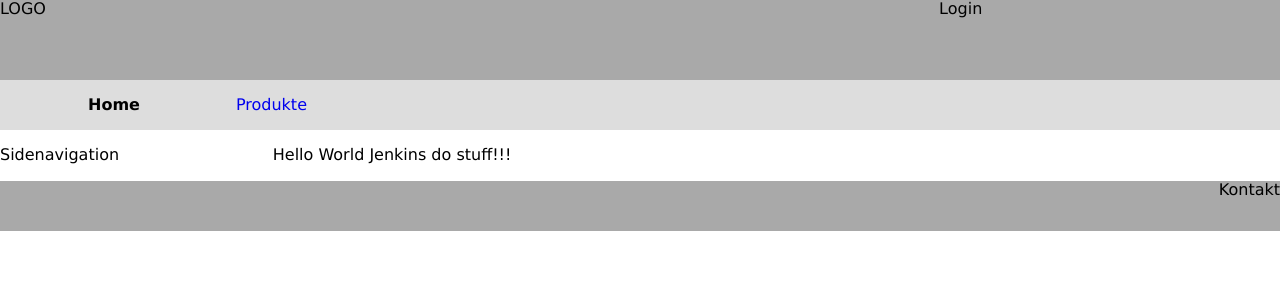
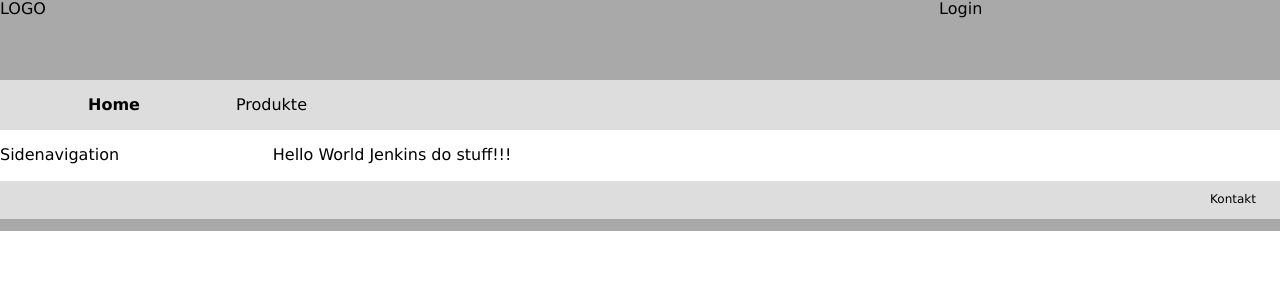
Before and after one commit to biasutti/bfh-web-php-shop, a PHP site: page / in a window 1280 px wide. Shown: the top 300 px of the page. Run offline with PHP 8.4, Linux system fonts and the light colour scheme.

Commit message:
Added footer navigation and contact file

```diff
--- a/css/main.css
+++ b/css/main.css
@@ -8,7 +8,7 @@ body {
     font-family: Verdana, sans-serif;
 }
 
-@media (min-width:1280px) {
+@media (min-width: 1280px) {
     body {
         margin: auto;
         width: 1280px;
@@ -28,15 +28,16 @@ body {
     justify-content: flex-start;
 }
 
-.navigation li  {
+.navigation li {
     font-weight: bold;
     display: block;
     padding: 1em 3em;
 }
 
-.navigation a {
+.navigation a, .navigation-footer a {
     font-weight: normal;
     text-decoration: none;
+    color: black;
 }
 
 .navigation a:hover {
@@ -48,6 +49,7 @@ body {
         justify-content: space-around;
     }
 }
+
 @media all and (max-width: 600px) {
     .navigation, main {
         -webkit-flex-flow: column wrap;
@@ -55,16 +57,34 @@ body {
         padding: 0;
     }
 
-    .navigation a, .navigation li{
+    .navigation li {
         text-align: center;
         padding-top: 1em;
         border-top: 1px solid rgba(255, 255, 255, 0.3);
         border-bottom: 1px solid rgba(0, 0, 0, 0.1);
     }
 
-    .navigation li:last-of-type a {
-        border-bottom: none;
-    }
+
+}
+
+.navigation-footer {
+    list-style: none;
+    margin: 0;
+    background: #dddddd;
+    display: -webkit-box;
+    display: -moz-box;
+    display: -ms-flexbox;
+    display: -webkit-flex;
+    display: flex;
+    -webkit-flex-flow: row-reverse wrap-reverse;
+    justify-content: flex-start;
+}
+
+.navigation-footer li {
+    font-size: 12px;
+    font-weight: bold;
+    display: block;
+    padding: 1em 2em;
 }
 
 footer {
--- a/includes/enum/pages.php
+++ b/includes/enum/pages.php
@@ -4,6 +4,7 @@ abstract class Pages {
 
     const Homepage = "Homepage";
     const Products = "Products";
+    const Contact = "Contact";
 
 }
 ?>
--- a/includes/footer.php
+++ b/includes/footer.php
@@ -1,3 +1,13 @@
-<footer class="flex-container-reverse">
-    <div class="flex-item">Kontakt</div>
+<footer>
+    <ul class="navigation-footer">
+        <li class="">
+            <?php
+            if($_ACTIVE_PAGE != Pages::Contact) {
+                echo "<a href=\"./contact.php\">Kontakt</a>";
+            } else {
+                echo "Kontakt";
+            }
+            ?>
+        </li>
+    </ul>
 </footer>
--- a/index.php
+++ b/index.php
@@ -11,7 +11,7 @@ include "./includes/enum/pages.php"
         // Additional page related globals
         $_ACTIVE_PAGE = Pages::Homepage;
 
-        echo "<title>$_SHOP_NAME - Homepage</title>"
+        echo "<title>$_SHOP_NAME - $_ACTIVE_PAGE</title>"
         ?>
 
     </head>
--- a/products.php
+++ b/products.php
@@ -11,7 +11,7 @@ include "./includes/enum/pages.php"
         // Additional page related globals
         $_ACTIVE_PAGE = Pages::Products;
 
-        echo "<title>$_SHOP_NAME - Products</title>"
+        echo "<title>$_SHOP_NAME - $_ACTIVE_PAGE</title>"
         ?>
 
     </head>
```
Also changed, not shown: contact.php (added, +32 -0 lines).
